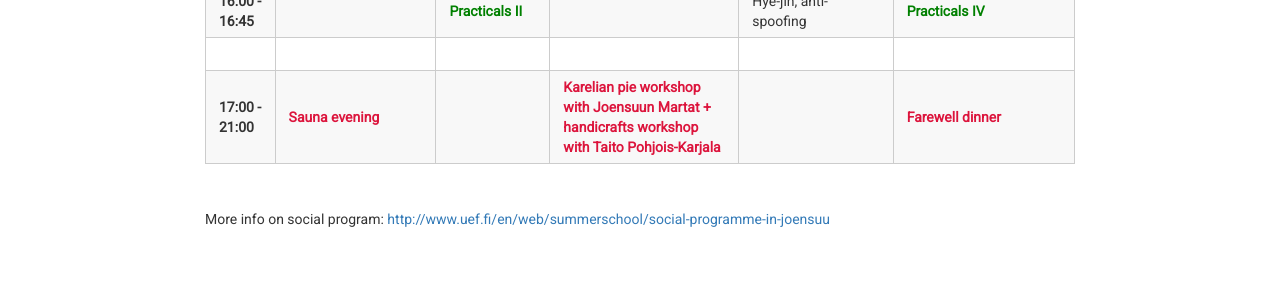
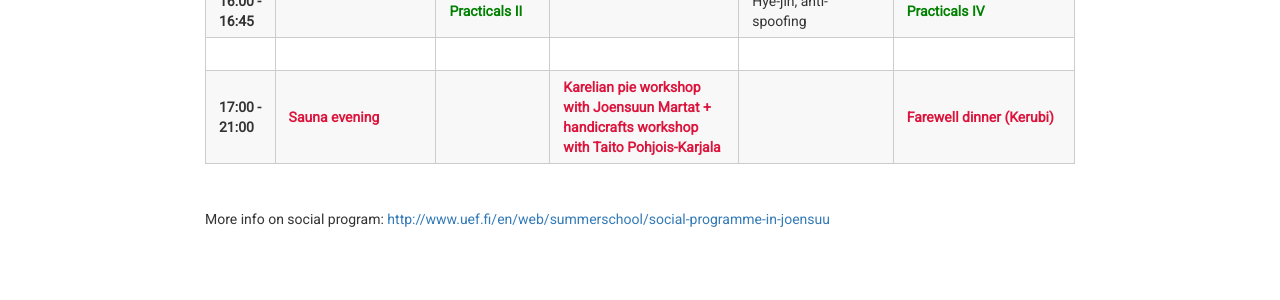
Before and after one commit to vpspeech/summerschool2023, a Jekyll site: the page built from schedule.md, in a window 1280 px wide. Shown: the part 818-1118 px from the top of the page. Built offline with Jekyll 4.4.1, drawn with Linux system fonts in a browser that asks for light colours; nearby versions of some CDN libraries.

Commit message:
Update schedule.md

```diff
--- a/schedule.md
+++ b/schedule.md
@@ -16,7 +16,7 @@
 | **15:15 - 16:00** | <span style="color:green">**Practicals I**</span>             | <span style="color:green">**Practicals II**</span> | <span style="color:green">**Practicals III**</span>                                          | Hye-jin, anti-spoofing |  <span style="color:green">**Practicals IV**</span> |
 | **16:00 - 16:45** |                 | <span style="color:green">**Practicals II**</span> |                                           | Hye-jin, anti-spoofing |  <span style="color:green">**Practicals IV**</span> |
 |                   |                                                   |                                                         |                                                   |                                                         |                                                   |
-| **17:00 - 21:00**  | <span style="color:crimson">**Sauna evening**</span>          |                                                         | <span style="color:crimson">**Karelian pie workshop with Joensuun Martat + handicrafts workshop with Taito Pohjois-Karjala**</span>                                                                        |                                                   |                 <span style="color:crimson">**Farewell dinner**                                  |
+| **17:00 - 21:00**  | <span style="color:crimson">**Sauna evening**</span>          |                                                         | <span style="color:crimson">**Karelian pie workshop with Joensuun Martat + handicrafts workshop with Taito Pohjois-Karjala**</span>                                                                        |                                                   |                 <span style="color:crimson">**Farewell dinner (Kerubi)**                                  |
 
 &nbsp;
 
```
